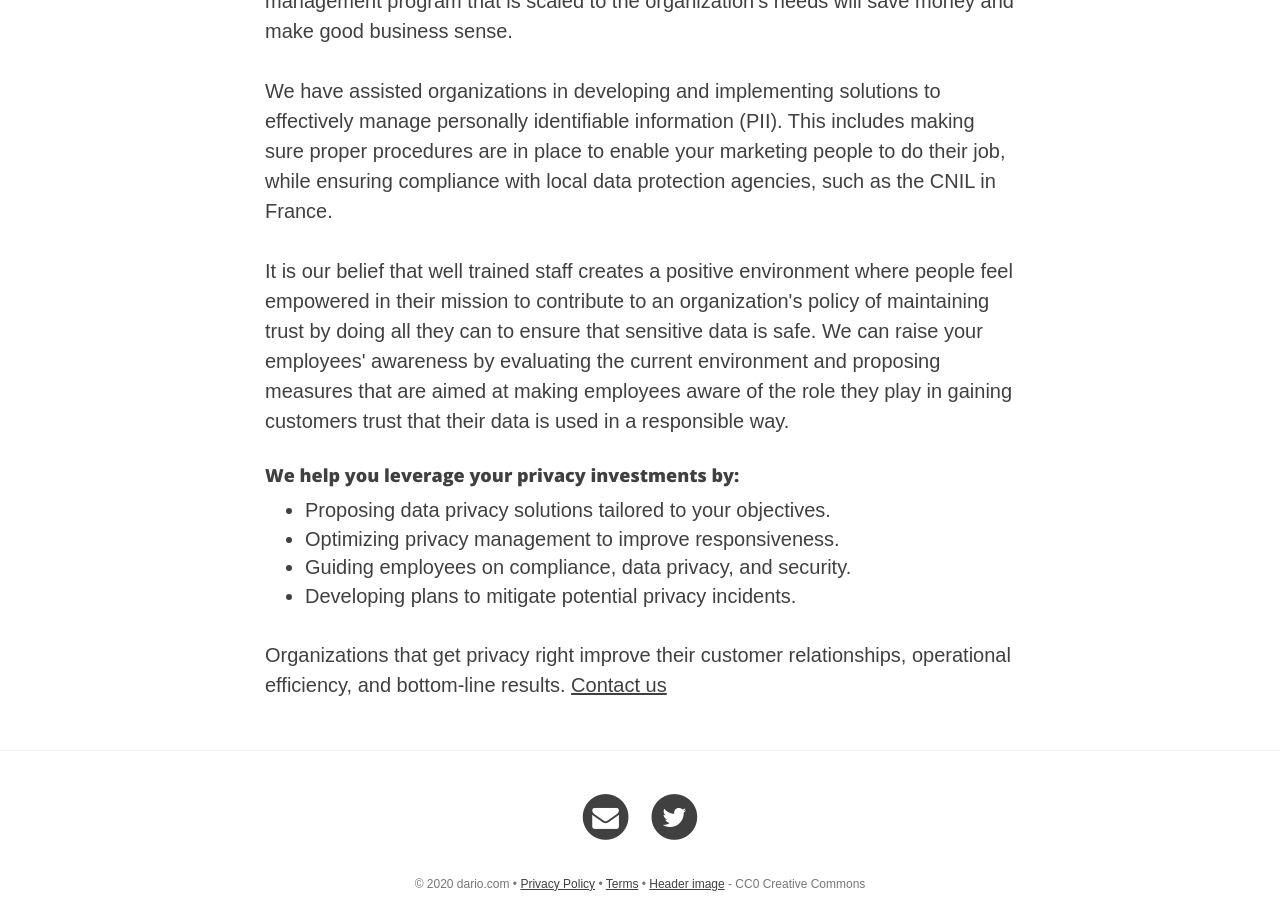
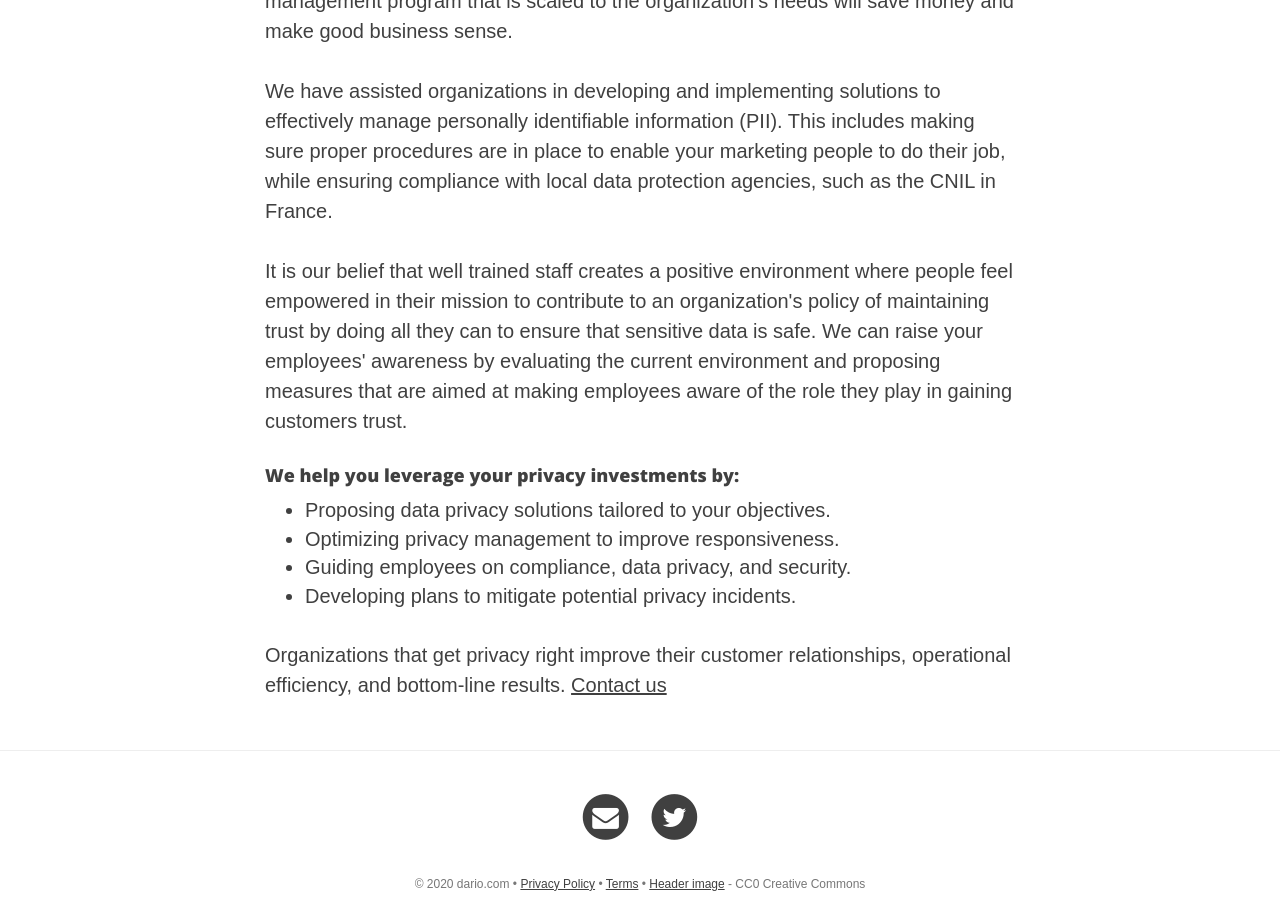
Before and after one commit to riod4/resources, a Jekyll site: the page built from about.html, in a window 1280 px wide and 900 px high, scrolled down 692 px. Built offline with Jekyll 4.4.1, drawn with Linux system fonts in a browser that asks for light colours; nearby versions of some CDN libraries.

Commit message:
17-02-2020 v1

```diff
--- a/about.html
+++ b/about.html
@@ -21,7 +21,7 @@ header-license: CC0 Creative Commons
 <p>It is our belief that well trained staff creates a positive environment where people feel empowered in their mission to
    contribute to an organization's policy of maintaining trust by doing all they can to ensure that sensitive data is safe.
    We can raise your employees' awareness by evaluating the current environment and proposing measures that are aimed at
-   making employees aware of the role they play in gaining customers trust that their data is used in a responsible way.</p>
+   making employees aware of the role they play in gaining customers trust.</p>
 
 <h4>We help you leverage your privacy investments by:</h4>
 <ul type="disc">
```
